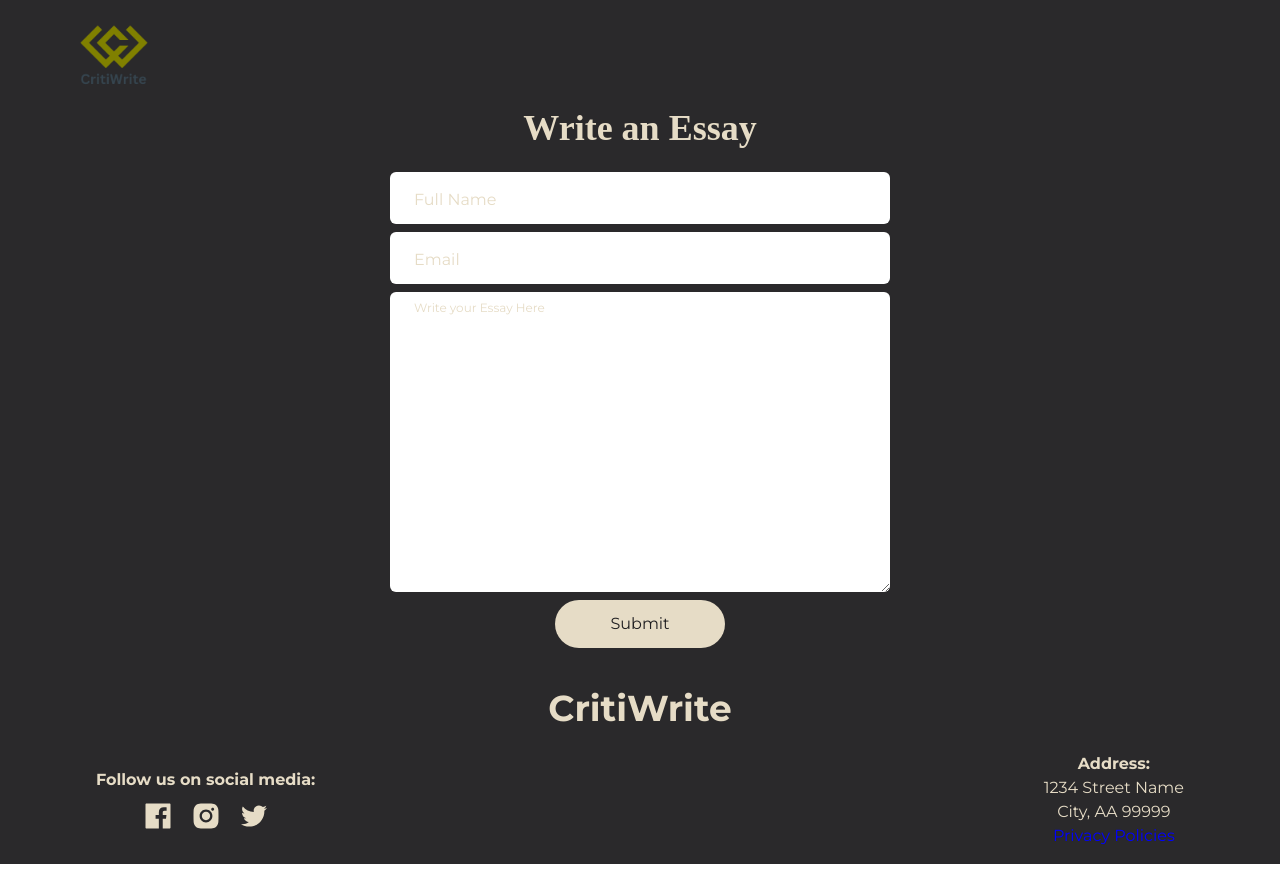
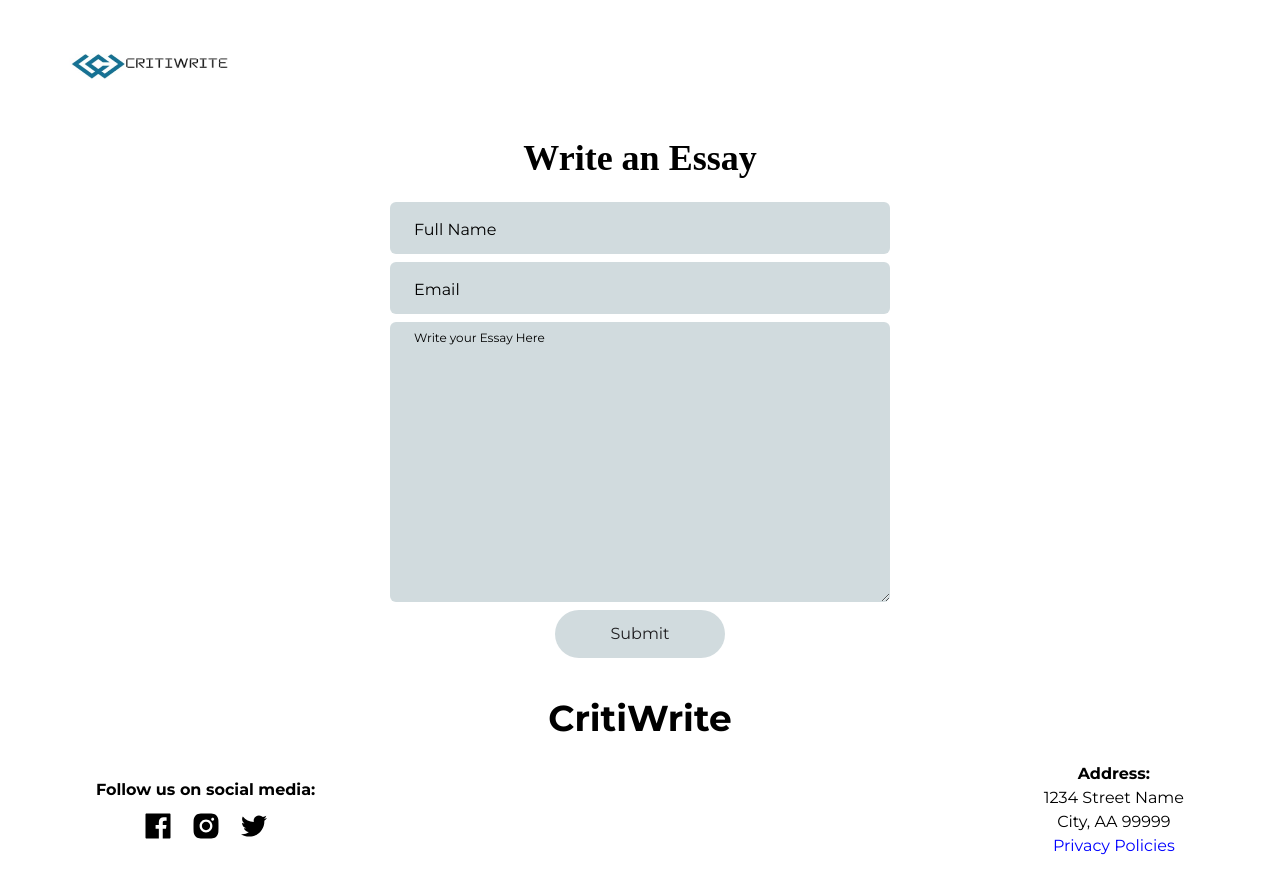
Before and after one commit to boymeetsblockchain/criticwrite, a React (Create React App) app: page /form in a window 1280 px wide. Built offline with nearby package versions, Linux system fonts and the light colour scheme.

Commit message:
new logo, color-white,black,blue subtitute

```diff
--- a/src/App.js
+++ b/src/App.js
@@ -10,8 +10,8 @@ import { Link } from 'react-router-dom'
 
 function App() {
   return (
-     <div className='max-w-[100%] min-h-[100vh] px-4 md:px-16 bg-[#2a292b] text-[#e6dcc6]'>
-          <Link to='/'><img src={logo} alt="logo" className="w-[100px] animate-slide-down" /></Link>
+     <div className='max-w-[100%] min-h-[100vh] px-4 md:px-16 bg-[white] text-[#000000]'>
+          <Link to='/'><img src={logo} alt="logo" className="w-[150px] h-[140px] lg:h-[130px] lg:w-[180px] animate-slide-down" /></Link>
       <Routes>
         <Route path='/' element={<Homepage/>}/>
         <Route path='/form' element={<Form/>}/>
--- a/src/assets/index.js
+++ b/src/assets/index.js
@@ -3,7 +3,7 @@ import typing2 from "./typing2.jpg";
 import typing3 from "./typing3.jpg";
 import typing4 from "./typing4.jpg";
 import typing5 from "./typing5.jpg";
-import logo from "./Critiwrite 20.png";
+import logo from "./logo.jpg";
 import img1 from "./img.jpg";
 import img2 from "./img2.jpg";
 import img3 from "./img3.jpg";
--- a/src/components/Extras.jsx
+++ b/src/components/Extras.jsx
@@ -1,4 +1,5 @@
 import React from 'react';
+import { Link } from 'react-router-dom'
 
 const Extras = ()=>{
 	return(
@@ -8,7 +9,7 @@ const Extras = ()=>{
 		<section className='p-4 md:max-w-[45%]'>
 			<h1 className='text-[26px] font-serif font-bold'>HOW IT WORKS</h1>
 			<p>Submitting your essay for evaluation is easy with CritiWrite. Follow these simple steps:</p>
-			<p>1. Go to the Evaluation [Hyperlink] page</p>
+			<p>1. Go to the <Link to='/form' className='text-[blue]'>Evaluation page.</Link></p>
 			<p>2. Make sure to fill all the details as may be required</p>
 			<p>3. Upload your essay through our secure and user-friendly platform.</p>
 			<p>4. Make a secure payment for the evaluation service 	selected.</p>
--- a/src/components/FAQ.jsx
+++ b/src/components/FAQ.jsx
@@ -44,7 +44,7 @@ const FAQs = () => {
       {faqData.map((item, index) => (
         <div key={index} className="mb-4">
           <button
-            className="flex items-center justify-between w-full px-4 py-2 bg-[#e6dcc6] hover:bg-[white] rounded-md focus:outline-none"
+            className="flex items-center justify-between w-full px-4 py-2 bg-[#d1dbde] hover:bg-[white] rounded-md focus:outline-none"
             onClick={() => toggleAccordion(index)}
           >
             <span className="text-lg text-[#1f1e20] font-medium">{item.question}</span>
@@ -66,7 +66,7 @@ const FAQs = () => {
           </button>
           {activeIndex === index && (
             <div className="px-4 py-2 rounded-md">
-              <p className="text-[#e6dcc6]">{item.answer}</p>
+              <p className="text-[#000000]">{item.answer}</p>
             </div>
           )}
         </div>
--- a/src/components/Hero.jsx
+++ b/src/components/Hero.jsx
@@ -32,7 +32,7 @@ const Hero = () => {
           <div className={headerWrapper}>
             <h1 className={header1Styles}>
               Unlock your <br />
-              <span className="text-[#808000]">Writing Potential</span>
+              <span className="text-[black]">Writing Potential</span>
             </h1>
             <h3 className={header3Styles}>Achieve your dream score</h3>
             <Link to="/form">
@@ -49,15 +49,15 @@ const Hero = () => {
 
 const heroStyles = {
   slideShow:
-    "w-[393px] h-[679px] md:w-[900px] opacity-25 md:opacity-25 md:h-[879px] lg:h-[750px] ",
+    "w-[393px] h-[679px] md:w-[900px] opacity-[0.7] md:opacity-[0.8] md:h-[879px] lg:h-[750px] ",
   headerWrapper:
     "absolute top-[80px] left-0 w-full flex flex-col items-center md:absolute md:top-[50%] md:left-[50%] md:transform md:-translate-x-1/2 md:-translate-y-1/2 md:text-center lg:absolute lg:top-[40%] lg:left-[75%] lg:transform lg:-translate-x-1/2 lg:-translate-y-1/2 lg:text-center",
   header1Styles:
-    "text-[40px] text-secondary font-work font-semibold md:text-[60px] lg:text-[92px] animate-slide-left",
+    "text-[40px] text-[#167396] font-work font-semibold md:text-[60px] lg:text-[92px] animate-slide-left",
   header3Styles:
-    "text-[24px] mr-[20px] md:mr-[-20px] md:text-[30px]  font-work font-medium text-secondary mt-[10px] lg:text-[48px]",
+    "text-[24px] mr-[20px] md:mr-[-20px] md:text-[30px]  font-work font-medium text-[#167396] mt-[10px] lg:text-[48px]",
   buttonStyle:
-    "w-[183px] h-[55px] mr-[140px] md:ml-[140px] rounded-[17px] bg-secondary flex justify-center items-center mt-[15px] md:h-[77px] hover:bg-[#808000]",
+    "w-[183px] h-[55px] mr-[140px] md:ml-[140px] rounded-[17px] bg-secondary flex justify-center items-center mt-[15px] md:h-[77px] hover:bg-[#167396]",
   buttonTextStyle: "text-[24px] font-work font-bold text-primary",
 };
 
--- a/src/pages/Form.jsx
+++ b/src/pages/Form.jsx
@@ -20,6 +20,7 @@ const Form = () => {
 
       e.target.reset()
   };
+  //pk_live_76dad547a4de80cceec83aa601079dfbd1fcce0a;
 
   return (
     <div className="py-2 space-y-2">
@@ -42,7 +43,7 @@ const Form = () => {
     md:w-[500px]
     text-md
   text-black
-  bg-white
+  bg-[#d1dbde]
     appearance-none
     focus:outline-none
     focus:ring-0
@@ -82,7 +83,7 @@ const Form = () => {
     md:w-[500px]
     text-md
   text-black
-  bg-white
+  bg-[#d1dbde]
     appearance-none
     focus:outline-none
     focus:ring-0
@@ -114,7 +115,7 @@ const Form = () => {
             id="essay"
             name='essay'
             className="block rounded-md px-6 pt-6 pb-1 w-[350px] md:w-[500px]
-             h-[300px] text-md text-[black] bg-[white] appearance-none focus:outline-none focus:ring-0 peer invalid:border-b-1"
+             h-[280px] text-md text-[black] bg-[#d1dbde] appearance-none focus:outline-none focus:ring-0 peer invalid:border-b-1"
              required
           ></textarea>
           <label
@@ -126,7 +127,7 @@ const Form = () => {
           </label>
         </div>
         <button type='submit'
-         className="text-[16px] text-[#1f1e20] rounded-[25px] min-w-[170px] p-3 bg-[#e6dcc6]">Submit</button>
+         className="text-[16px] hover:bg-[#167396] text-[#1f1e20] rounded-[25px] min-w-[170px] p-3 bg-[#d1dbde]">Submit</button>
       </form>
     </div>
   );
--- a/src/pages/Payments.jsx
+++ b/src/pages/Payments.jsx
@@ -39,7 +39,7 @@ const Payment = () => {
 
 	return(
 		<div className='flex flex-col justify-center align-center'>
-			<div className='max-w-[95%] w-full p-4 m-4 text-[black] bg-[#e6dcc6] shadow-lg rounded'>
+			<div className='max-w-[95%] w-full p-4 m-4 text-[black] bg-[#d1dbde] shadow-lg rounded'>
 				<div className='text-sm h-[300px] overflow-y-scroll'>
 					<h2 className='text-lg text-center font-bold mb-4'>Terms of Service</h2>
 
@@ -102,9 +102,9 @@ const Payment = () => {
 			{accepted ? (
 								 <PaystackButton {...componentProps}
 				 disabled={true}
-				 className='text-[16px] font-bold text-[#1f1e20] rounded-[25px] min-w-[170px] p-3 bg-[#808000]'/>
+				 className='text-[16px] font-bold text-[#1f1e20] rounded-[25px] min-w-[170px] p-3 bg-[#167396]'/>
 			):(
-			<button className='text-[16px] font-bold text-[#1f1e20] rounded-[25px] min-w-[170px] p-3 bg-[#e6dcc6]'>Pay Now</button>
+			<button className='text-[16px] font-bold text-[#1f1e20] rounded-[25px] min-w-[170px] p-3 bg-[#d1dbde]'>Pay Now</button>
 			)
 			}
 			</div>
```
Also changed, not shown: src/assets/logo.jpg (added).
